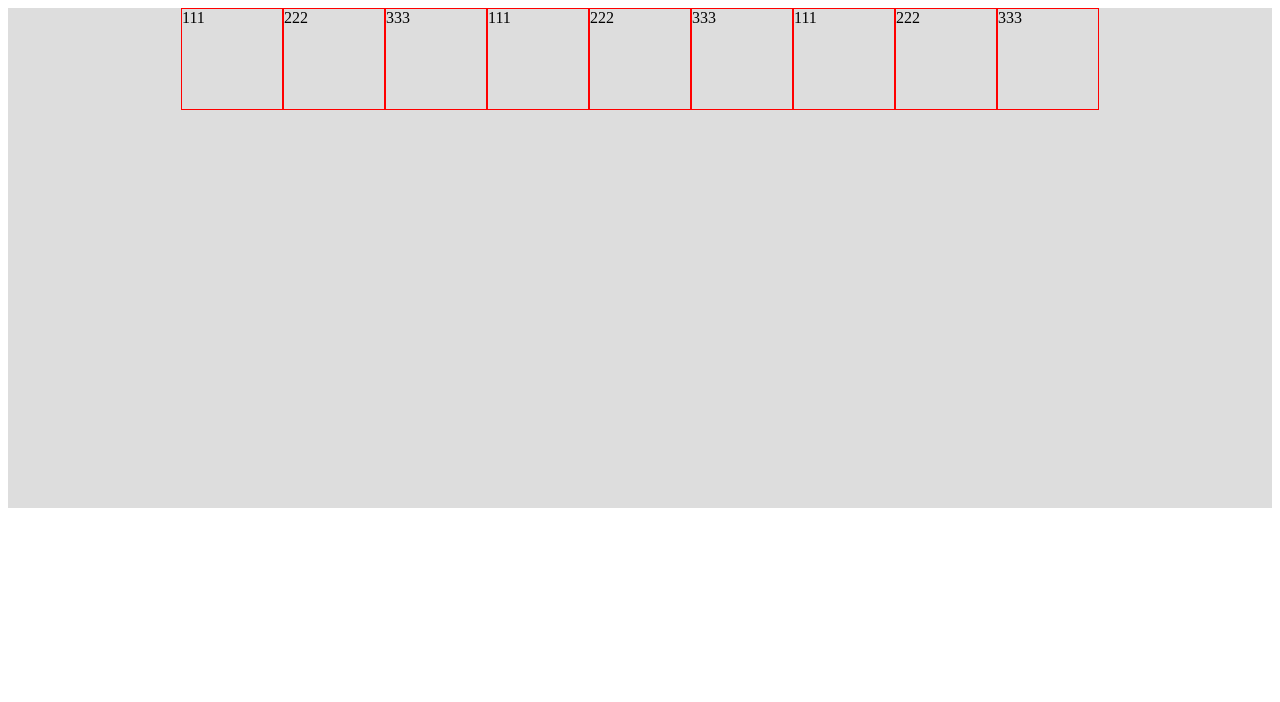
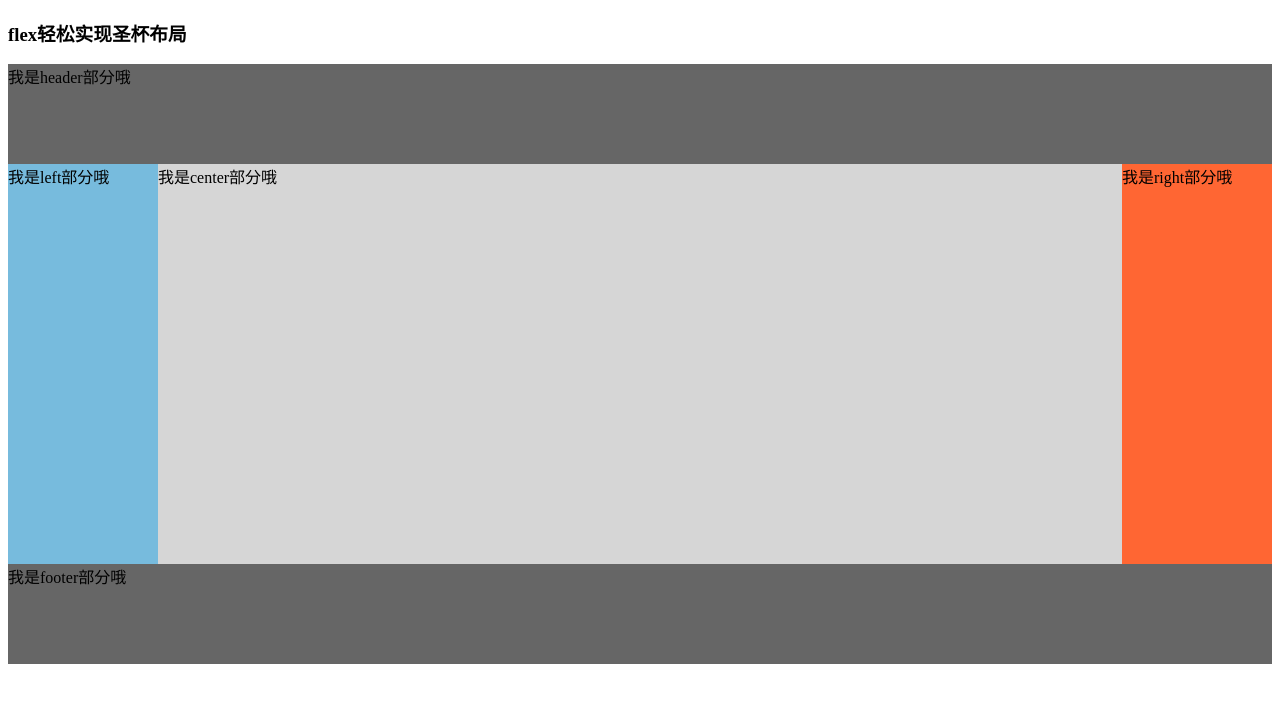
Before and after one commit to sodyxiezhen/practice4_flex, a plain HTML site: page demo/2_holy_grail_layout.html in a window 1280 px wide. Drawn offline with Linux system fonts and the light colour scheme.

Commit message:
grail holy layout

```diff
--- a/demo/2_holy_grail_layout.html
+++ b/demo/2_holy_grail_layout.html
@@ -4,31 +4,53 @@
 	<title>flex-圣杯布局</title>
 </head>
 <style type="text/css">
+	/*父元素设置为flex*/
 	.box{
 		display: flex;
-		min-height: 500px;
-		background: #ddd;
-		flex-direction:row;
-		flex-wrap:wrap;
-		justify-content:center;
+		min-height: 600px;
+		flex-direction:column;
 	}
-	.item{
+	/*子元素-header*/
+	.header{
 		height: 100px;
-		width: 100px;
-		border: solid 1px red;
+		background: #666666;
+	}
+	/*子元素-footer*/
+	.footer{
+		height: 100px;
+		background: #666666;
+	}
+	/*子元素-body,同事它也是一个父元素，包裹left ,center ,right*/
+	.body{
+		flex: 1;
+		background: #d6d6d6;
+		display: flex;
+	}
+	/*子元素-center*/
+	.center{
+		flex: 1;
+	}
+	/*子元素-left*/
+	.left{
+		background: #77bbdd;
+		width: 150px;
+	}
+	/*子元素-right*/
+	.right{
+		background: #f63;
+		width: 150px;
 	}
 </style>
 <body>
+	<h3>flex轻松实现圣杯布局</h3>
 	<div class="box">
-		<div class="item">111</div>
-		<div class="item">222</div>
-		<div class="item">333</div>
-		<div class="item">111</div>
-		<div class="item">222</div>
-		<div class="item">333</div>
-		<div class="item">111</div>
-		<div class="item">222</div>
-		<div class="item">333</div>
+		<div class="header">我是header部分哦</div>
+		<div class="body">
+			<div class="left">我是left部分哦</div>
+			<div class="center">我是center部分哦</div>
+			<div class="right">我是right部分哦</div>
+		</div>
+		<div class="footer">我是footer部分哦</div>
 	</div>
 </body>
 </html>
```
Also changed, not shown: 1 other file.
